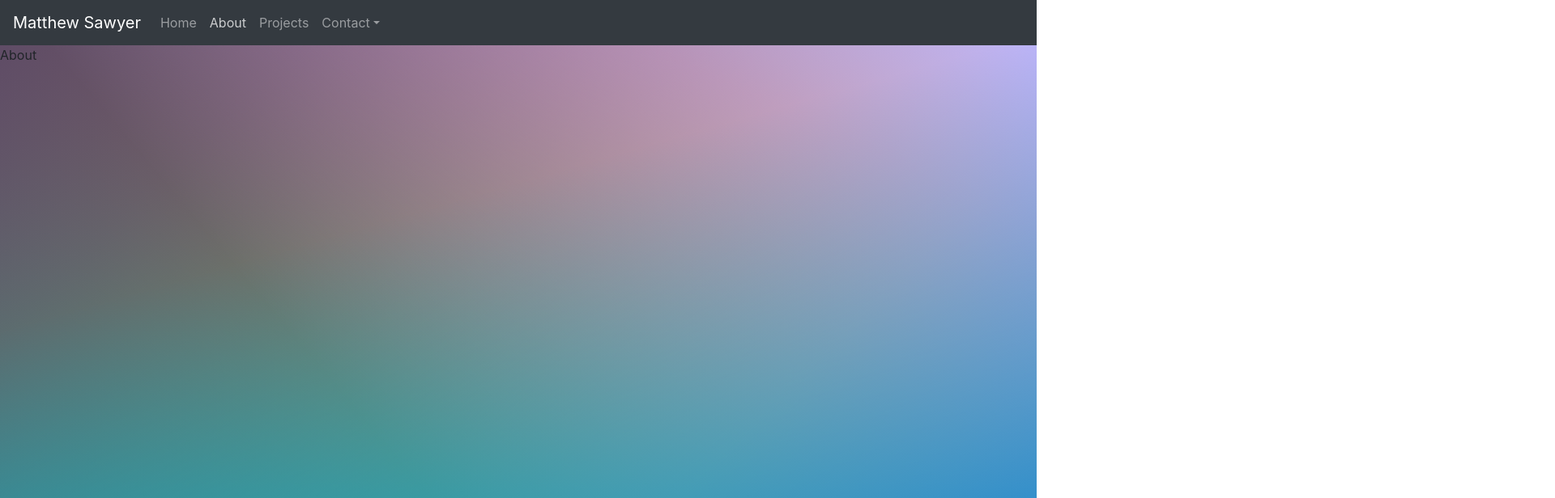
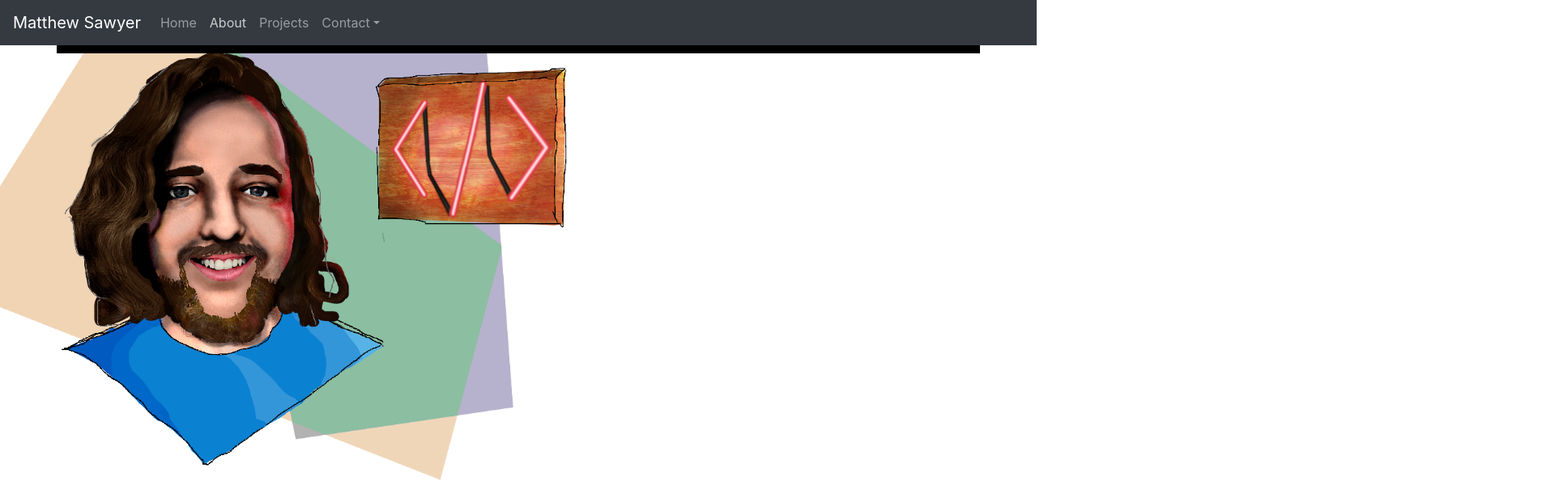
Before and after one commit to TheMatthewSawyer/TheMatthewSawyer.github.io, a React (Create React App) app in the folder client/: page / in a window 1280 px wide. Both pictures are taken after a click on the button "About". Shown: the top 616 px of the page at 81% size, 1920 px wide, since content can reach past the window. Built offline with nearby package versions, Linux system fonts and the light colour scheme.

Commit message:
Added about page art and animation. Background and content to follow.

```diff
--- a/client/src/App.css
+++ b/client/src/App.css
@@ -1,18 +1,17 @@
 /*
- .d8888b.           888
-d88P  Y88b          888
-Y88b.               888
- "Y888b.    .d88b.  888888      888  888 88888b.
-    "Y88b. d8P  Y8b 888         888  888 888 "88b
-      "888 88888888 888         888  888 888  888
-Y88b  d88P Y8b.     Y88b.       Y88b 888 888 d88P
- "Y8888P"   "Y8888   "Y888       "Y88888 88888P"
-                                         888
-                                         888
-                                         888
+
+ .M"""bgd            mm
+,MI    "Y            MM
+`MMb.      .gP"Ya  mmMMmm      `7MM  `7MM  `7MMpdMAo.
+  `YMMNq. ,M'   Yb   MM          MM    MM    MM   `Wb
+.     `MM 8M""""""   MM          MM    MM    MM    M8
+Mb     dM YM.    ,   MM          MM    MM    MM   ,AP
+P"Ybmmd"   `Mbmmd'   `Mbmo       `Mbod"YML.  MMbmmd'
+                                             MM
+                                           .JMML.
 */
 
-html, body {min-height:100%;margin:0;}
+html, body {min-height:100%;margin:0;overflow:hidden;}
 
 body {
     background-color: transparent;
@@ -22,7 +21,7 @@ body {
     transition: all 500ms;
 }
 
-html {
+#landingPage {
     background:
     -webkit-linear-gradient(106deg, hsla(204.12, 90.87%, 42.94%, 1) 0%, hsla(204.12, 90.87%, 42.94%, 0) 65%),
     -webkit-linear-gradient(220deg, hsla(244.93, 100%, 85.69%, 1) 0%, hsla(244.93, 100%, 85.69%, 0) 65%),
@@ -37,6 +36,12 @@ html {
     linear-gradient(25deg, hsla(154.24, 84.89%, 55.88%, 1) 10%, hsla(154.24, 84.89%, 55.88%, 0) 80%),
     linear-gradient(315deg, hsla(41.13, 94.67%, 55.88%, 1) 15%, hsla(41.13, 94.67%, 55.88%, 0) 80%),
     linear-gradient(245deg, hsla(357.99, 62.87%, 53.53%, 1) 100%, hsla(357.99, 62.87%, 53.53%, 0) 70%);
+
+    margin-top: 20px;
+    padding: 0 20px 20px 20px;
+    padding-bottom: 20px;
+    border-radius: 10px;
+    border: 1px solid rgba(0,0,0,.125);
 }
 
 .outline {
@@ -68,6 +73,78 @@ html {
     user-select: none;
 }
 
+.visible {
+    display: block;
+}
+
+.textCenter {
+    text-align: center;
+}
+
+/*
+Didn't end up using this but it creates a speech bubble. May use later
+.messageShapeOuter {
+    clip-path: polygon(0% 0%, 100% 0%, 100% 75%, 75% 75%, 75% 100%, 50% 75%, 0% 75%);
+    background-color: black;
+    margin: 20px;
+    min-height: 200px;
+    padding: 0px 0px 10% 0px;
+    animation: fadeIn 200ms;
+}
+.messageShapeInner {
+    clip-path: polygon(0% 0%, 100% 0%, 100% 75%, 75% 75%, 75% 100%, 50% 75%, 0% 75%);
+    overflow: hidden;
+    background-color: white;
+    position: relative;
+    top: 10px;
+    min-height: 169px;
+    width: 96%;
+    left: 2%;
+    padding: 0px 0px 12% 0px;
+} */
+
+#mydiv {
+    position: absolute;
+    z-index: 9;
+    background-color: #f1f1f1;
+    border: 1px solid #d3d3d3;
+    text-align: center;
+  }
+
+  #mydivheader {
+    padding: 10px;
+    cursor: move;
+    z-index: 10;
+    background-color: #2196F3;
+    color: #fff;
+  }
+
+/*
+Navbar
+*/
+
+.navbar-brand {
+    cursor: pointer;
+}
+
+.nav-link {
+    transition: all 75ms;
+}
+
+.nav-link:hover {
+    transform: scale(1.1);
+}
+
+/*
+`7MMF'  `7MMF'
+  MM      MM
+  MM      MM   ,pW"Wq.  `7MMpMMMb.pMMMb.   .gP"Ya
+  MMmmmmmmMM  6W'   `Wb   MM    MM    MM  ,M'   Yb
+  MM      MM  8M     M8   MM    MM    MM  8M""""""
+  MM      MM  YA.   ,A9   MM    MM    MM  YM.    ,
+.JMML.  .JMML. `Ybmd9'  .JMML  JMML  JMML. `Mbmmd'
+*/
+
 .greetingContainer {
     height: 275px;
 }
@@ -77,9 +154,6 @@ html {
 }
 #subtitle {
     font-size: 50px;
-}
-.visible {
-    display: block;
 }
 
 .typeCursorDefault {
@@ -111,15 +185,6 @@ html {
     z-index: 10;
 }
 
-@keyframes fadeIn {
-    0% {
-        opacity: 0;
-    }
-    100% {
-        opacity: 1;
-    }
-}
-
 .exitBtn {
     position: relative;
     left: 87%;
@@ -134,34 +199,16 @@ html {
     color: #5D4A66;
 }
 
-/*
-Navbar
-*/
-
-.navbar-brand {
-    cursor: pointer;
-}
-
-.nav-link {
-    transition: all 75ms;
-}
-
-.nav-link:hover {
-    transform: scale(1.1);
-}
 
 /*
- .d8888b.  888      d8b 888 888    d8b
-d88P  Y88b 888      Y8P 888 888    Y8P
-Y88b.      888          888 888
- "Y888b.   888  888 888 888 888    888  .d8888b .d88b.  88888b.  .d8888b
-    "Y88b. 888 .88P 888 888 888    888 d88P"   d88""88b 888 "88b 88K
-      "888 888888K  888 888 888    888 888     888  888 888  888 "Y8888b.
-Y88b  d88P 888 "88b 888 888 888    888 Y88b.   Y88..88P 888  888      X88
- "Y8888P"  888  888 888 888 888    888  "Y8888P "Y88P"  888  888  88888P'
-
-
-
+                      ,,    ,,    ,,        ,,
+ .M"""bgd `7MM        db  `7MM  `7MM        db
+,MI    "Y   MM              MM    MM
+`MMb.       MM  ,MP'`7MM    MM    MM      `7MM   ,p6"bo   ,pW"Wq.
+  `YMMNq.   MM ;Y     MM    MM    MM        MM  6M'  OO  6W'   `Wb
+.     `MM   MM;Mm     MM    MM    MM        MM  8M       8M     M8
+Mb     dM   MM `Mb.   MM    MM    MM        MM  YM.    , YA.   ,A9
+P"Ybmmd"  .JMML. YA..JMML..JMML..JMML.    .JMML. YMbmd'   `Ybmd9'
 */
 
 .skillIcon {
@@ -197,25 +244,97 @@ Y88b  d88P 888 "88b 888 888 888    888 Y88b.   Y88..88P 888  888      X88
     cursor: pointer;
 }
 
-/* .listSkill:hover {
-    background-color: rgba(212, 64, 69, 0.25);
-} */
-
 .listHeader {
     font-size: 24px;
     font-weight: bolder;
 }
 
+
 /*
- .d8888888b.                              888 d8b
-d88P"   "Y88b                             888 Y8P
-888  d8b  888                             888
-888  888  888 88888b.d88b.   .d88b.   .d88888 888  8888b.
-888  888bd88P 888 "888 "88b d8P  Y8b d88" 888 888     "88b
-888  Y8888P"  888  888  888 88888888 888  888 888 .d888888
-Y88b.     .d8 888  888  888 Y8b.     Y88b 888 888 888  888
- "Y88888888P" 888  888  888  "Y8888   "Y88888 888 "Y888888
+               ,,
+      db      *MM                                mm
+     ;MM:      MM                                MM
+    ,V^MM.     MM,dMMb.   ,pW"Wq.  `7MM  `7MM  mmMMmm
+   ,M  `MM     MM    `Mb 6W'   `Wb   MM    MM    MM
+   AbmmmqMA    MM     M8 8M     M8   MM    MM    MM
+  A'     VML   MM.   ,M9 YA.   ,A9   MM    MM    MM
+.AMA.   .AMMA. P^YbmdP'   `Ybmd9'    `Mbod"YML.  `Mbmo
 */
+
+#aboutPage {
+    overflow: hidden;
+}
+
+#keyboardContainer {
+    position: absolute;
+    width: 1920px;
+    left: 50%;
+    margin-top: -199px;
+    margin-left: -960px;
+}
+
+#aboutKeyboard {
+    animation: fadeIn 200ms linear;
+    position: relative;
+    margin: 0 auto;
+}
+
+#containTheFace {
+    position: absolute;
+    width: 1920px;
+    left: 50%;
+    margin-left: -600px;
+    animation: pulse infinite 8s;
+    animation-delay: 4s;
+    animation-direction: alternate-reverse;
+    /* radial-gradient(circle, rgb(255, 0, 0) 1%, rgba(0, 128, 0, 0) 15%, rgba(0, 0, 255, 0) 60%); */
+    background-position-x: -400px;
+    background-position-y: -70px;
+    background-repeat: no-repeat;
+}
+
+#face {
+    animation: fadeIn 200ms linear;
+    position: relative;
+    z-index: -1;
+    height: 540px;
+    left: calc(10% - 200px);
+}
+#aboutBody{ width: 100%;}
+
+/*
+
+                                                   ,,    ,,
+     ,.-==-.                                     `7MM    db
+  ,pd'      `g.                                    MM
+ ,P   ,dMb.A  Y. `7MMpMMMb.pMMMb.   .gP"Ya    ,M""bMM  `7MM   ,6"Yb.
+,P   dP  ,MP  j8   MM    MM    MM  ,M'   Yb ,AP    MM    MM  8)   MM
+8:  dM'  dM   d'   MM    MM    MM  8M"""""" 8MI    MM    MM   ,pm9MM
+Wb  YML.dML..d'    MM    MM    MM  YM.    , `Mb    MM    MM  8M   MM
+ Wb  ``""^`"'    .JMML  JMML  JMML. `Mbmmd'  `Wbmd"MML..JMML.`Moo9^Yo.
+  `M..     .,!
+    `Ybmmd'
+*/
+
+@media only screen and (min-width: 1920px) {
+    #keyboardContainer {
+        left: 0;
+        margin-left: 0;
+    }
+}
+
+@media only screen and (min-width: 1200px) {
+    #face {
+        height: 640px;
+        left: -120px;
+        top: -100px;
+    }
+    #containTheFace {
+        background-position-x: -420px;
+        background-position-y: -190px;
+    }
+}
+
 @media only screen and (max-width: 767px) {
     .nav-link:hover {
         transform: scale(1);
@@ -232,6 +351,20 @@ Y88b.     .d8 888  888  888 Y8b.     Y88b 888 888 888  888
     .greetingContainer {
         height: 200px;
     }
+    html {overflow-y:scroll;}
+    #face {
+        display: inline-block;
+        z-index: 1;
+        height: 340px;
+        left: 20%;
+        border: 2px solid black;
+    }
+    #aboutBody{
+        margin-top: 340px;
+    }
+    #containTheFace {
+        background-image: none;
+    }
 }
 
 @media only screen and (max-width: 499px) {
@@ -241,4 +374,107 @@ Y88b.     .d8 888  888  888 Y8b.     Y88b 888 888 888  888
     #subtitle {
         font-size: 20px;
     }
+    #keyboardContainer {
+        display: none;
+    }
 }
+
+/*
+     ,.-==-.      `7MM
+  ,pd'      `g.     MM
+ ,P   ,dMb.A  Y.    MM  ,MP' .gP"Ya  `7M'   `MF',pP"Ybd
+,P   dP  ,MP  j8    MM ;Y   ,M'   Yb   VA   ,V  8I   `"
+8:  dM'  dM   d'    MM;Mm   8M""""""    VA ,V   `YMMMa.
+Wb  YML.dML..d'     MM `Mb. YM.    ,     VVV    L.   I8
+ Wb  ``""^`"'     .JMML. YA. `Mbmmd'     ,V     M9mmmP'
+  `M..     .,!                          ,V
+    `Ybmmd'                          OOb"
+*/
+
+@keyframes fadeIn {
+    0% {
+        opacity: 0;
+    }
+    100% {
+        opacity: 1;
+    }
+}
+
+@keyframes pulse {
+    0% {
+        background-image:
+    radial-gradient(circle, rgba(255, 177, 177, 0) 1%, rgba(0, 128, 0, 0) 15%, rgba(0, 0, 255, 0) 60%);
+    }
+    /*
+    FIRST PULSE
+    */
+    21% {
+        background-image:
+    radial-gradient(circle, rgba(255, 255, 255, 0.05) 1%, rgba(0, 128, 0, 0) 15%, rgba(0, 0, 255, 0) 60%);
+    }
+    22% {
+        background-image:
+    radial-gradient(circle, rgba(255, 255, 255, 0.1) 1%, rgba(0, 128, 0, 0) 15%, rgba(0, 0, 255, 0) 60%);
+    }
+    23% {
+        background-image:
+    radial-gradient(circle, rgba(255, 255, 255, 0.15) 1%, rgba(0, 128, 0, 0) 15%, rgba(0, 0, 255, 0) 60%);
+    }
+    24% {
+        background-image:
+    radial-gradient(circle, rgba(255, 255, 255, 0.2) 1%, rgba(0, 128, 0, 0) 15%, rgba(0, 0, 255, 0) 60%);
+    }
+    25% {
+        background-image:
+    radial-gradient(circle, rgba(255, 255, 255, 0.25) 1%, rgba(0, 128, 0, 0) 15%, rgba(0, 0, 255, 0) 60%);
+    }
+    /*
+    SECOND PULSE
+    */
+    47% {
+        background-image:
+    radial-gradient(circle, rgba(255, 255, 255, 0.35) 1%, rgba(0, 128, 0, 0) 15%, rgba(0, 0, 255, 0) 60%);
+    }
+    48% {
+        background-image:
+    radial-gradient(circle, rgba(255, 255, 255, 0.3) 1%, rgba(0, 128, 0, 0) 15%, rgba(0, 0, 255, 0) 60%);
+    }
+    49% {
+        background-image:
+    radial-gradient(circle, rgba(255, 255, 255, 0.25) 1%, rgba(0, 128, 0, 0) 15%, rgba(0, 0, 255, 0) 60%);
+    }
+    50% {
+        background-image:
+    radial-gradient(circle, rgba(255, 255, 255, 0.2) 1%, rgba(0, 128, 0, 0) 15%, rgba(0, 0, 255, 0) 60%);
+    }
+    /*
+    THIRD PULSE
+    */
+    73% {
+        background-image:
+    radial-gradient(circle, rgba(255, 255, 255, 0.2) 1%, rgba(0, 128, 0, 0) 15%, rgba(0, 0, 255, 0) 60%);
+    }
+    74% {
+        background-image:
+    radial-gradient(circle, rgba(255, 255, 255, 0.15) 1%, rgba(0, 128, 0, 0) 15%, rgba(0, 0, 255, 0) 60%);
+    }
+    75% {
+        background-image:
+    radial-gradient(circle, rgba(255, 255, 255, 0.116) 1%, rgba(0, 128, 0, 0) 15%, rgba(0, 0, 255, 0) 60%);
+    }
+    /*
+    OUT
+    */
+    98% {
+        background-image:
+    radial-gradient(circle, rgba(255, 255, 255, 0.1) 1% 1%, rgba(0, 128, 0, 0) 15%, rgba(0, 0, 255, 0) 60%);
+    }
+    99% {
+        background-image:
+    radial-gradient(circle, rgba(255, 255, 255, 0.05) 1% 1%, rgba(0, 128, 0, 0) 15%, rgba(0, 0, 255, 0) 60%);
+    }
+    100% {
+        background-image:
+    radial-gradient(circle, rgba(255, 255, 255, 0) 1% 1%, rgba(0, 128, 0, 0) 15%, rgba(0, 0, 255, 0) 60%);
+    }
+}
--- a/client/src/components/NavbarMain.js
+++ b/client/src/components/NavbarMain.js
@@ -16,7 +16,7 @@ function NavbarMain(props) {
     const goHome = () => { props.setPage('home'); }
 
     return (
-        <Navbar bg="dark" variant="dark" expand="md">
+        <Navbar bg="dark" variant="dark" expand="md" style={{zIndex: 100}}>
             <Navbar.Brand onClick={goHome}>Matthew Sawyer</Navbar.Brand>
             <Navbar.Toggle aria-controls="basic-navbar-nav" />
             <Navbar.Collapse id="basic-navbar-nav">
--- a/client/src/components/SwitchRouter.js
+++ b/client/src/components/SwitchRouter.js
@@ -1,5 +1,6 @@
 import React, { useState } from 'react';
-import Home from './pages/Home'
+import Home from './pages/Home';
+import About from './pages/About';
 import NavbarMain from './NavbarMain';
 import Button from 'react-bootstrap/Button';
 
@@ -31,7 +32,7 @@ function SwitchRouter() {
       return (
         <div>
           <NavbarMain setPage={setPage} />
-            About
+          <About />
         </div>
       );
 
--- /dev/null
+++ b/client/src/components/pages/About.js
@@ -0,0 +1,38 @@
+import React from 'react';
+import Container from 'react-bootstrap/Container';
+import Row from 'react-bootstrap/Row';
+import Col from 'react-bootstrap/Col';
+import Card from 'react-bootstrap/Card';
+import Button from 'react-bootstrap/Button';
+import keyboard from '../images/keyboard.png';
+import face from '../images/face.png'
+
+function About() {
+
+    return (
+
+        <div>
+            <div id='keyboardContainer'>
+                <img id='aboutKeyboard' src={keyboard} alt="Keyboard in sketchy style" />
+            </div>
+            <Container style={{ border: '5px solid black' }}>
+                <div id='containTheFace'>
+                    <img id='face' src={face} />
+                </div>
+                <div id='aboutBody'>
+                    <Row>
+                        <Col>
+                        </Col>
+                        <Col>
+                        </Col>
+                    </Row>
+
+                </div>
+            </Container>
+        </div>
+
+    );
+
+}
+
+export default About
--- a/client/src/components/pages/Home.js
+++ b/client/src/components/pages/Home.js
@@ -76,6 +76,7 @@ function Home() {
             listItems[z].addEventListener('click', () => {
                 modal.style.display = 'block';
                 overlay.style.display = 'block';
+                console.log('clicked!');
             });
             document.getElementById('exitButton').addEventListener('click', () => {
                 modal.style.display = 'none';
@@ -129,7 +130,7 @@ function Home() {
 
 
     return (
-        <Container style={{ marginTop: '20px' }}>
+        <Container id='landingPage'>
             <Modal />
             <div id='overlay'></div>
             <div className='greetingContainer'>
```
Also changed, not shown: client/src/components/images/face.png (added), client/src/components/images/keyboard.png (added).
